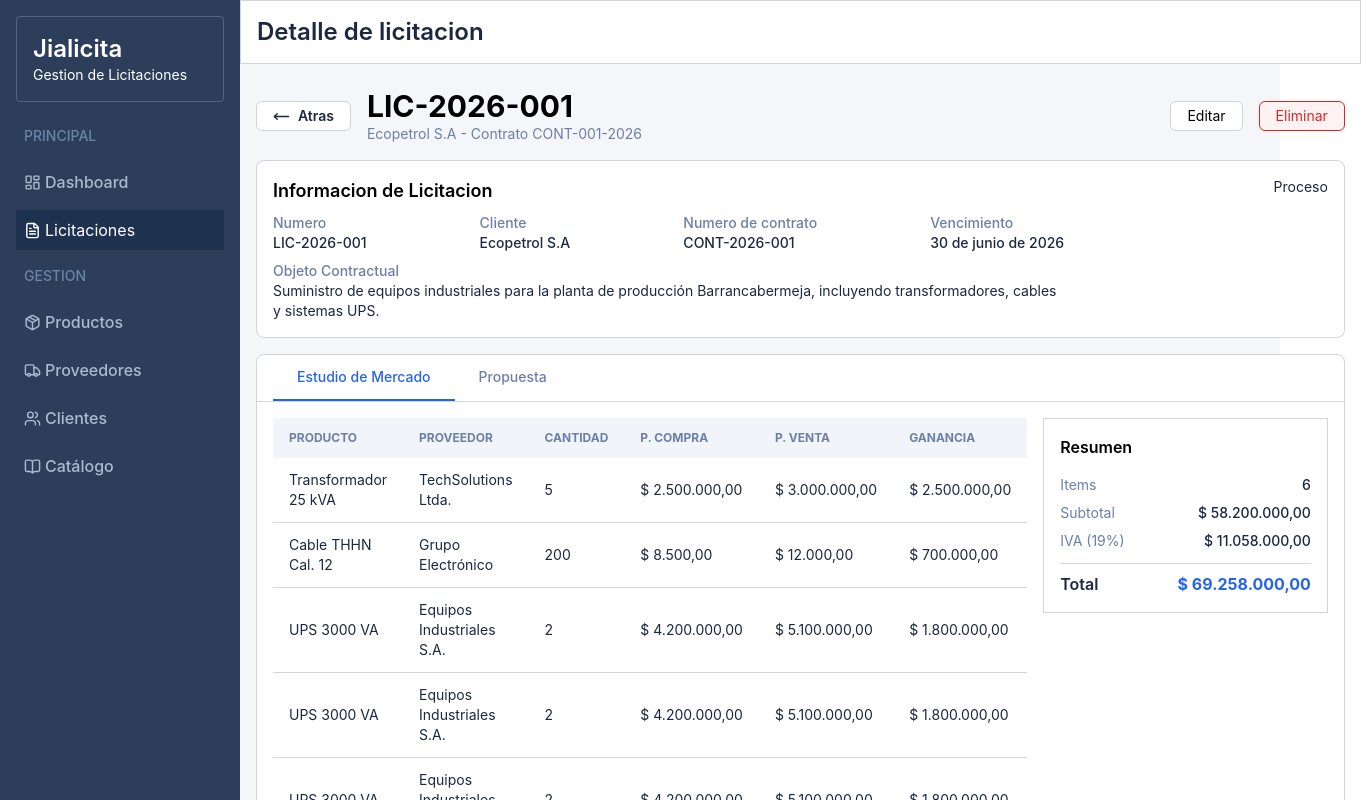
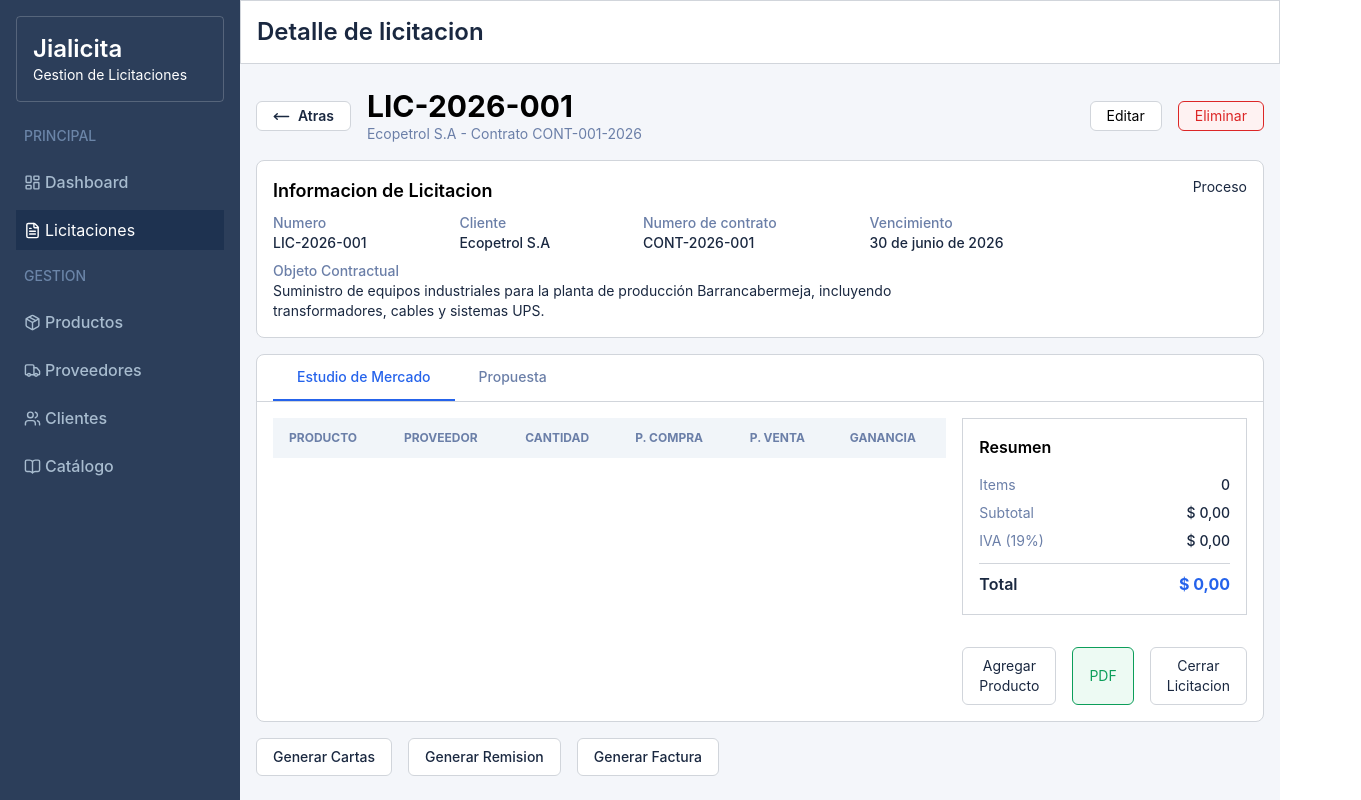
Before and after one commit to codepuet02/Tender-Management-frontEnd, a React (Vite) app: page /tenders/1 in a window 1280 px wide. Shown: the top 800 px of the page, 1361 px wide, since content can reach past the window. Built offline with nearby package versions, Linux system fonts and the light colour scheme.

Commit message:
feat: implementar flujo de agregado de productos en la licitaciones

```diff
--- a/src/components/Tenders/ModalAddProduct.jsx
+++ b/src/components/Tenders/ModalAddProduct.jsx
@@ -2,7 +2,7 @@ import { Search } from "lucide-react";
 import { useState } from "react";
 import formatCOP from "../../utils/formatters";
 
-function ModalEdit({ closeModal }) {
+function ModalEdit({ closeModal, addProduct }) {
   const [providerId, setProviderId] = useState(0);
   const [search, setSearch] = useState("");
 
@@ -169,7 +169,18 @@ function ModalEdit({ closeModal }) {
             >
               Cancelar
             </button>
-            <button className="px-4 py-2 text-sm font-medium rounded-md bg-primary hover:bg-primary-hover text-white cursor-pointer">
+            <button
+              onClick={() => {
+                let selectedProduct = proveedores.find(
+                  (p) => p.id === providerId,
+                );
+                addProduct({
+                  ...selectedProduct,
+                  cantidad: 1,
+                });
+              }}
+              className="px-4 py-2 text-sm font-medium rounded-md bg-primary hover:bg-primary-hover text-white cursor-pointer"
+            >
               Agregar
             </button>
           </div>
--- a/src/pages/Tenders/TenderDetail.jsx
+++ b/src/pages/Tenders/TenderDetail.jsx
@@ -8,80 +8,28 @@ import ModalEdit from "../../components/Tenders/ModalAddProduct";
 function TenderDetail() {
   const navigate = useNavigate();
   const [isOpen, setIsOpen] = useState(false);
-
+  const [products, setProducts] = useState([]);
   // pestaña activa: "estudio" o "propuesta"
   const [activeTab, setActiveTab] = useState("estudio");
 
   function closeModal() {
     setIsOpen(false);
   }
+
+  function addProduct(product) {
+    setProducts((prev) => [...prev, product]);
+    setIsOpen(false);
+  }
   const marketStudyColumns = [
     { header: "Producto", key: "producto" },
-    { header: "Proveedor", key: "proveedor" },
+    { header: "Proveedor", key: "nombre" },
     { header: "Cantidad", key: "cantidad" },
     { header: "P. Compra", key: "precioCompra", type: "currency" },
     { header: "P. Venta", key: "precioVenta", type: "currency", isEdit: true },
     { header: "Ganancia", key: "ganancia", type: "currency" },
   ];
 
-  const marketStudyItems = [
-    {
-      id: 1,
-      producto: "Transformador 25 kVA",
-      proveedor: "TechSolutions Ltda.",
-      cantidad: 5,
-      precioCompra: 2500000,
-      precioVenta: 3000000,
-      ganancia: 2500000,
-    },
-    {
-      id: 2,
-      producto: "Cable THHN Cal. 12",
-      proveedor: "Grupo Electrónico",
-      cantidad: 200,
-      precioCompra: 8500,
-      precioVenta: 12000,
-      ganancia: 700000,
-    },
-    {
-      id: 3,
-      producto: "UPS 3000 VA",
-      proveedor: "Equipos Industriales S.A.",
-      cantidad: 2,
-      precioCompra: 4200000,
-      precioVenta: 5100000,
-      ganancia: 1800000,
-    },
-    {
-      id: 3,
-      producto: "UPS 3000 VA",
-      proveedor: "Equipos Industriales S.A.",
-      cantidad: 2,
-      precioCompra: 4200000,
-      precioVenta: 5100000,
-      ganancia: 1800000,
-    },
-    {
-      id: 3,
-      producto: "UPS 3000 VA",
-      proveedor: "Equipos Industriales S.A.",
-      cantidad: 2,
-      precioCompra: 4200000,
-      precioVenta: 5100000,
-      ganancia: 1800000,
-    },
-    {
-      id: 3,
-      producto: "UPS 3000 VA",
-      proveedor: "Equipos Industriales S.A.",
-      cantidad: 2,
-      precioCompra: 4200000,
-      precioVenta: 5100000,
-      ganancia: 1800000,
-    },
-  ];
-
-  const subtotal = marketStudyItems.reduce(
+  const subtotal = products.reduce(
     (sum, item) => sum + item.precioVenta * item.cantidad,
     0,
   );
@@ -98,19 +46,17 @@ function TenderDetail() {
 
   // contenido de tabla + resumen, igual para ambas pestañas por ahora
   const tabContent = (
-    <div className="flex flex-1 px-4 py-4 gap-4 ">
-      <div className="flex-4 overflow-x-auto">
-        <Table tenders={marketStudyItems} Colums={marketStudyColumns} />
+    <div className="flex flex-1 px-4 py-4 gap-4">
+      <div className="flex-3 overflow-x-auto">
+        <Table tenders={products} Colums={marketStudyColumns} />
       </div>
 
-      <div className=" flex flex-col justify-between flex-1">
-        <div className="border border-border-base px-4 py-4">
+      <div className=" flex flex-col justify-between flex-1  gap-8">
+        <div className="border border-border-base px-4 py-4 flex-1 ">
           <h2 className="text-base font-semibold mb-3">Resumen</h2>
           <div className="flex justify-between text-sm py-1">
             <span className="text-subtitle">Items</span>
-            <span className="text-title font-medium">
-              {marketStudyItems.length}
-            </span>
+            <span className="text-title font-medium">{products.length}</span>
           </div>
           <div className="flex justify-between text-sm py-1">
             <span className="text-subtitle">Subtotal</span>
@@ -130,14 +76,14 @@ function TenderDetail() {
         <div className="flex gap-4  justify-between">
           <button
             onClick={() => setIsOpen(true)}
-            className="border border-border-base px-4 py-1 rounded-md text-sm hover:bg-gray-100 bg-white cursor-pointer text-title"
+            className="border border-border-base px-4 py-2 rounded-md text-sm hover:bg-gray-100 bg-white cursor-pointer text-title"
           >
             Agregar Producto
           </button>
-          <button className="px-4 py-1 border border-success bg-success-light text-success rounded-md text-sm hover:bg-green-100 cursor-pointer">
+          <button className="px-4 py-2 border border-success bg-success-light text-success rounded-md text-sm hover:bg-green-100 cursor-pointer">
             PDF
           </button>
-          <button className="border border-border-base px-4 py-1 rounded-md text-sm hover:bg-gray-100 bg-white cursor-pointer text-title">
+          <button className="border border-border-base px-4 py-2 rounded-md text-sm hover:bg-gray-100 bg-white cursor-pointer text-title">
             Cerrar Licitacion
           </button>
         </div>
@@ -146,8 +92,8 @@ function TenderDetail() {
   );
 
   return (
-    <div className="px-4 py-6 flex flex-col">
-      {isOpen && <ModalEdit closeModal={closeModal} />}
+    <div className="px-4 py-6 flex flex-col  min-h-[calc(100vh-64px)] ">
+      {isOpen && <ModalEdit closeModal={closeModal} addProduct={addProduct} />}
       {/* header: botón atrás + título + acciones */}
       <div className="flex justify-between items-center">
         <div className="flex items-center gap-4">
@@ -218,7 +164,7 @@ function TenderDetail() {
       </div>
 
       {/* contenedor de pestañas */}
-      <div className="mt-4 border border-border-base rounded-lg bg-white flex flex-col">
+      <div className="mt-4 border border-border-base rounded-lg bg-white flex flex-col flex-1">
         {/* pestañas + botones de acción en la misma barra */}
         <div className="flex justify-between items-center border-b border-border-base px-4">
           <div className="flex">
```
